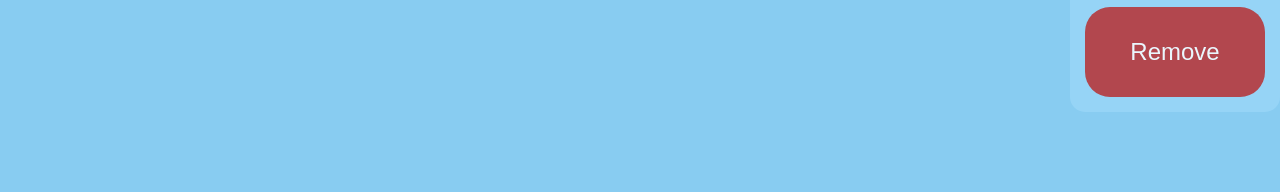
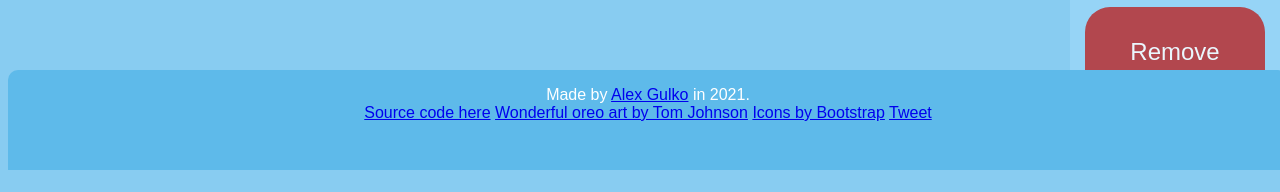
Before and after one commit to AqlexDev/Oreo, a plain HTML site: page index.html in a window 1280 px wide. Both pictures are taken after a click on the button 199 px from the left and 44 px from the top of the page. Shown: the part 630-822 px from the top of the page. After the commit the page ends 800 px from the top, so only its background shows below. Drawn offline with Linux system fonts and the light colour scheme.

Commit message:
bugs fixed

```diff
--- a/index.html
+++ b/index.html
@@ -17,7 +17,6 @@
 			margin-right: auto;
 			width: 520px;
 			max-width: 100%;
-			margin-bottom: 65%;
 		}
 
 		.oreo-layer {
@@ -76,7 +75,7 @@
 		.topbartitle {
 			text-align: center;
 			cursor: pointer;
-			margin-left: auto;
+			margin-left: 5%;
 			margin-right: auto;
 			display: inline-block;
 		}
--- a/script.js
+++ b/script.js
@@ -12,14 +12,14 @@ cookie.childNodes[2].remove()
 cookie.childNodes[3].remove()
 const title = document.getElementById('title')
 const audio = [
-    new Audio('https://aqlexdev.github.io/Oreo/sounds/rempop.wav'),
-    new Audio('https://aqlexdev.github.io/Oreo/sounds/pop (1).wav'),
-    new Audio('https://aqlexdev.github.io/Oreo/sounds/pop (2).wav'),
-    new Audio('https://aqlexdev.github.io/Oreo/sounds/pop (3).wav'),
-    new Audio('https://aqlexdev.github.io/Oreo/sounds/pop (4).wav'),
-    new Audio('https://aqlexdev.github.io/Oreo/sounds/pop (5).wav'),
-    new Audio('https://aqlexdev.github.io/Oreo/sounds/pop (6).wav'),
-    new Audio('https://aqlexdev.github.io/Oreo/sounds/pop (7).wav'),
+    new Audio('https://gulkoa.github.io/Oreo/sounds/rempop.wav'),
+    new Audio('https://gulkoa.github.io/Oreo/sounds/pop (1).wav'),
+    new Audio('https://gulkoa.github.io/Oreo/sounds/pop (2).wav'),
+    new Audio('https://gulkoa.github.io/Oreo/sounds/pop (3).wav'),
+    new Audio('https://gulkoa.github.io/Oreo/sounds/pop (4).wav'),
+    new Audio('https://gulkoa.github.io/Oreo/sounds/pop (5).wav'),
+    new Audio('https://gulkoa.github.io/Oreo/sounds/pop (6).wav'),
+    new Audio('https://gulkoa.github.io/Oreo/sounds/pop (7).wav'),
 ]
 
 var cookieLayers = ['bot', 'mid', 'top']
@@ -119,6 +119,8 @@ randomButton.onclick = () => {
 clearButton.onclick = clearAll
 
 function clearAll() {
+    if (cookieLayers.length >= 1)
+    {
         audio[0].play()
         for (layer of cookie.childNodes) {
             layer.classList += ' removing'
@@ -128,6 +130,8 @@ function clearAll() {
         titleText = ''
         cookieLayers = []
         lastLayerIndex = -1
+        footer.style = 'opacity: 1'
+    }
 }
 
 
```
Lines whose indentation alone changed are shown as unchanged.
